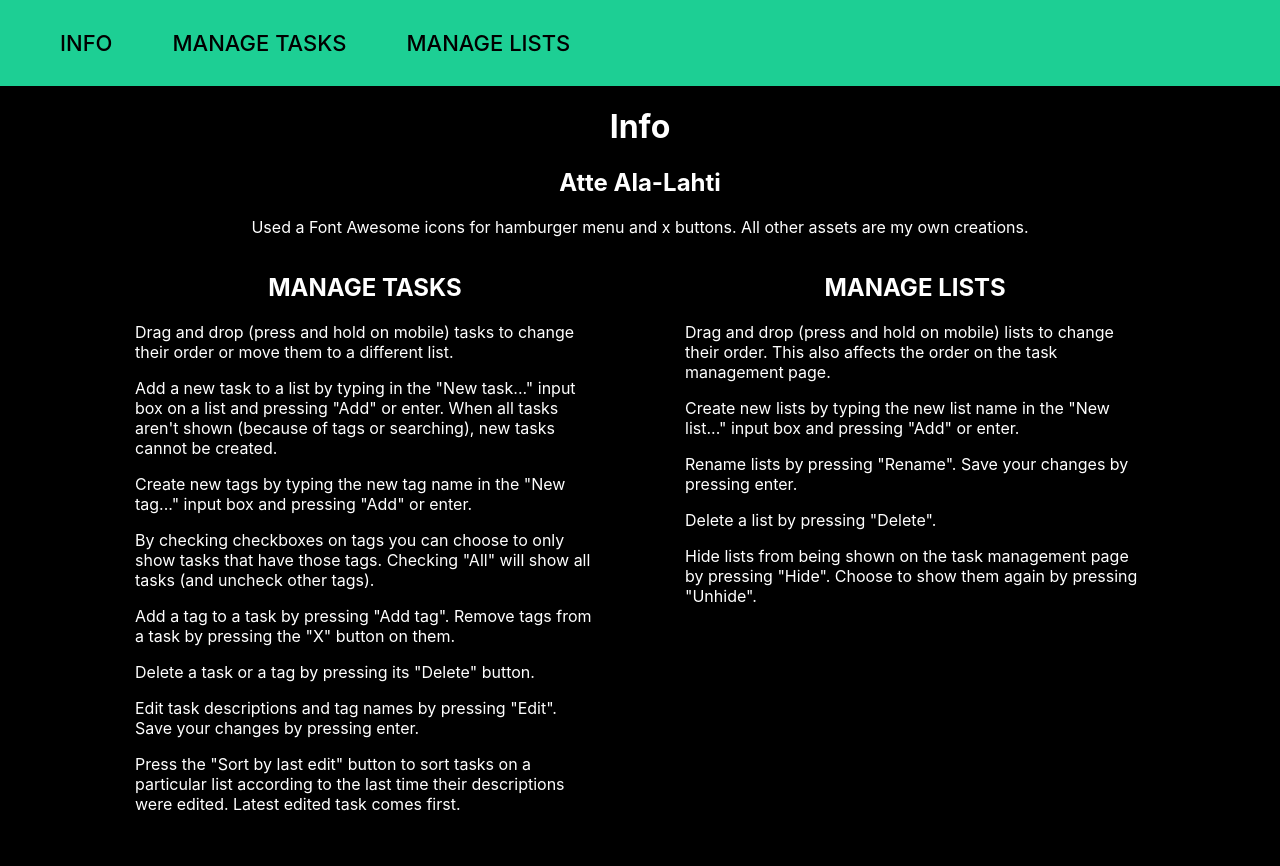
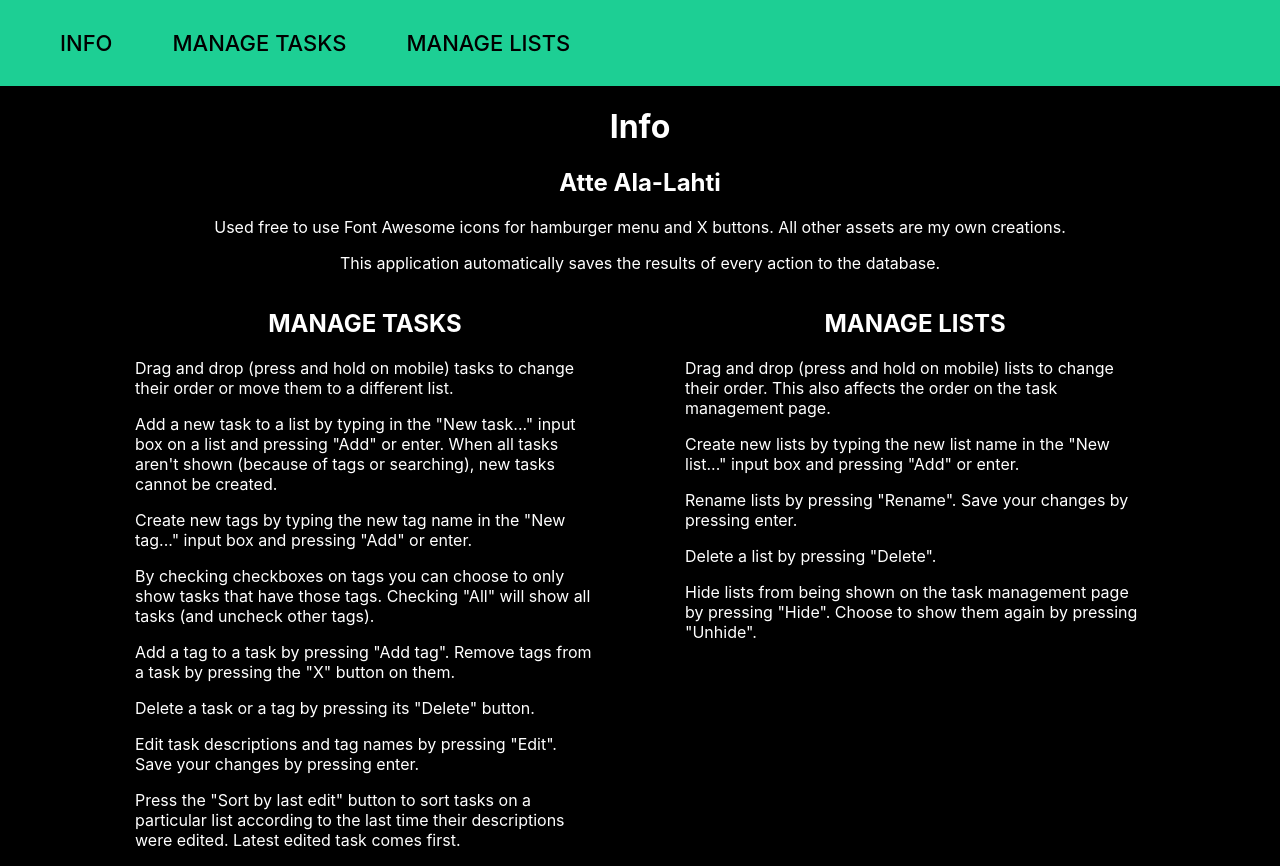
Before and after one commit to attealalahti/task-organizer, a React (Create React App) app: page / in a window 1280 px wide. Before the commit the page ends 830 px from the top, so only its background shows below. Built offline with nearby package versions, Linux system fonts and the light colour scheme.

Commit message:
Modify InfoPage to tell about autosaving.

```diff
--- a/src/InfoPage.js
+++ b/src/InfoPage.js
@@ -12,8 +12,12 @@ class InfoPage extends React.Component {
                 <h1>Info</h1>
                 <h2>Atte Ala-Lahti</h2>
                 <p>
-                    Used a Font Awesome icons for hamburger menu and x buttons. All other
-                    assets are my own creations.
+                    Used free to use Font Awesome icons for hamburger menu and X buttons.
+                    All other assets are my own creations.
+                </p>
+                <p>
+                    This application automatically saves the results of every action to
+                    the database.
                 </p>
                 <div className="Columns">
                     <div>
```
